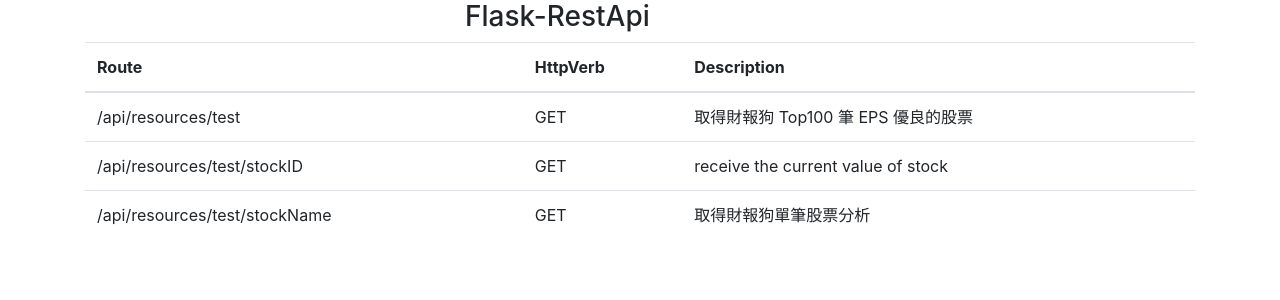
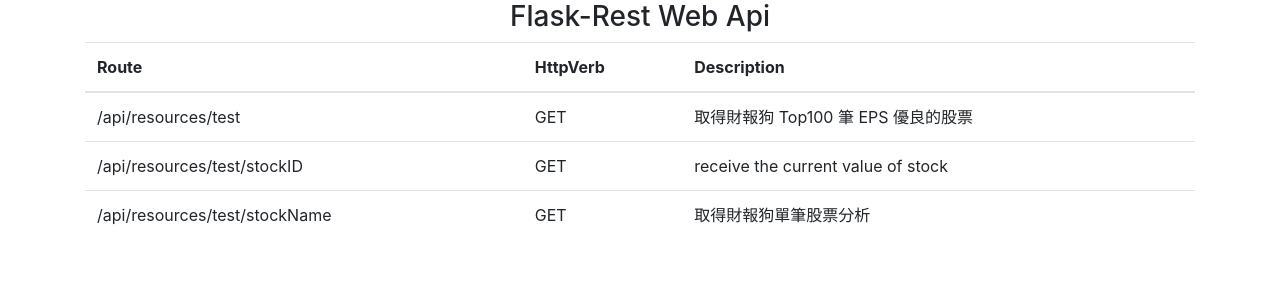
Before and after one commit to pophubup/myFlaskWebApi, a Flask app: page / in a window 1280 px wide. Shown: the top 300 px of the page. Run offline with Flask 2, Linux system fonts and the light colour scheme; some libraries are stand-ins or nearby versions.

Commit message:
update main page

```diff
--- a/templates/index.html
+++ b/templates/index.html
@@ -9,8 +9,8 @@
   <div class="container">
     <div class="row">
       <div class="col-md-4 col-sm-4"></div>
-      <div class="col-md-4 col-sm-4">
-        <h3>Flask-RestApi</h3>
+      <div class="col-md-4 col-sm-4" style="text-align: center">
+        <h3>Flask-Rest Web Api</h3>
       </div>
       <div class="col-md-4 col-sm-4"></div>
     </div>
```
